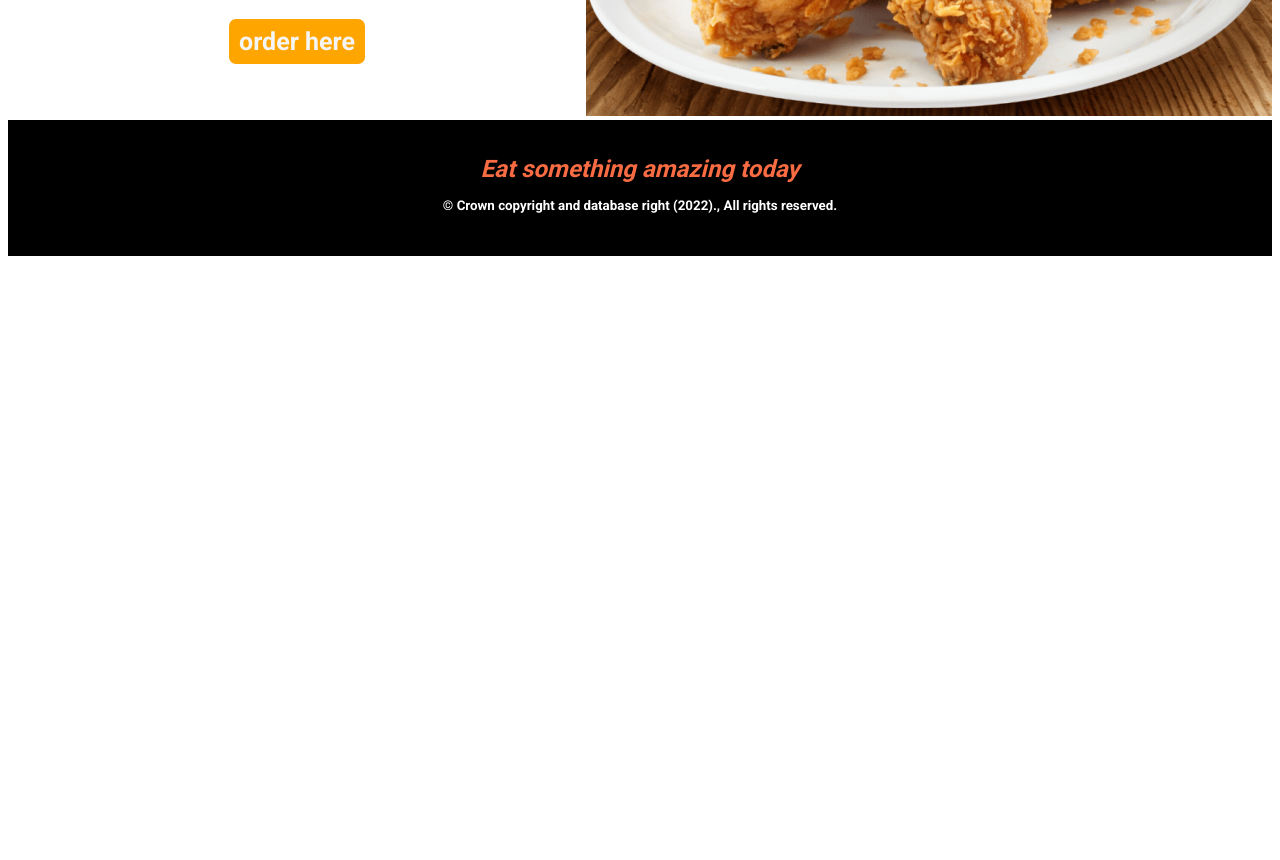
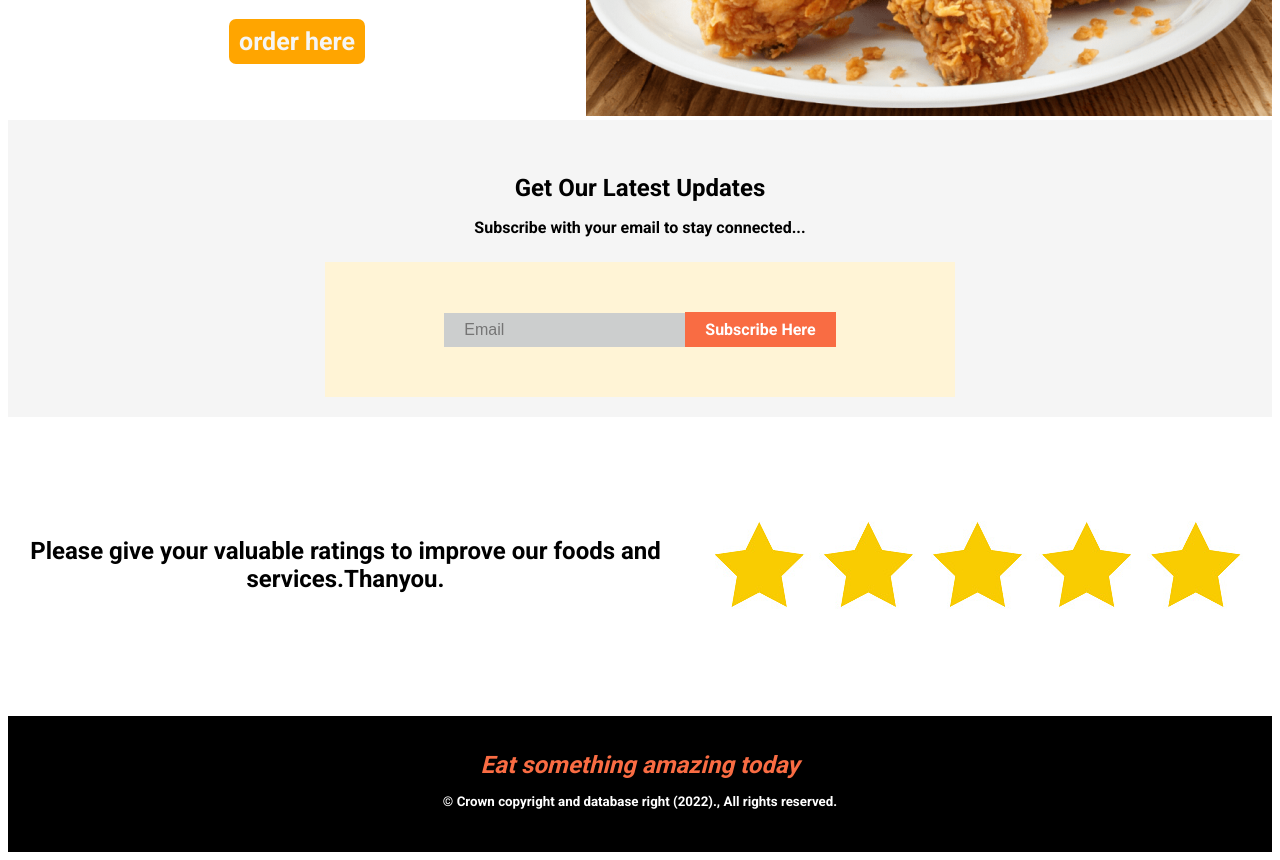
Before and after one commit to syedajebin/foodies, a plain HTML site: page index.html in a window 1280 px wide. Shown: the part 2400-3260 px from the top of the page. Before the commit the page ends 2664 px from the top, so only its background shows below. Drawn offline with Linux system fonts and the light colour scheme.

Commit message:
review added

```diff
--- a/index.html
+++ b/index.html
@@ -88,6 +88,34 @@
             <img src="images/chicken.png">
         </div>
     </section>
+    <!-- update section -->
+    <section id="update">
+        <div class="update">
+            <div class="update-top-text">
+                <h1>Get Our Latest Updates</h1>
+                <p>
+                    Subscribe with your email to stay connected...
+                </p>
+            </div>
+            <div class="update-bottom-field">
+                <form>
+                    <input type="email" placeholder="Email" class="update-field-btn email" />
+                    <a href="#" class="update-field-btn subscribe">Subscribe Here</a>
+                </form>
+            </div>
+        </div>
+    </section>
+    <!-- review section -->
+    <section class="review">
+    <div class="review-us">
+        <div class="review">
+            <h2>Please give your valuable ratings to improve our foods and services.Thanyou.</h2>
+        </div>
+        <div class="review-icon">
+            <img src="images/rating.jpg">
+        </div>
+    </div>
+    </section>
     <!-- footer part -->
     <footer>
         <h2>Eat something amazing today </h2>
--- a/style.css
+++ b/style.css
@@ -150,6 +150,70 @@ font-style: italic;
     border-radius: 7px;
 
 }
+/* update  section */
+ #update {
+    margin-bottom: 0px;
+    background-color: whitesmoke;
+  }
+  .update-top-text {
+    width: 600px;
+
+    margin: 0 auto;
+    padding: 15px;
+    text-align: center;
+  }
+  .update-top-text h1 {
+    margin-bottom: 16px;
+  }
+  .update-top-text p {
+    margin-bottom: 10px;
+  }
+  .update-bottom-field {
+    width: 600px;
+    text-align: center;
+    margin: 0 auto;
+    padding: 50px 15px;
+    background-color: #fff4d6;
+  }
+  .update-bottom-field .subscribe {
+    color: white;
+    font-weight: bold;
+  }
+  .update-bottom-field a {
+    background-color: #f96c43;
+    margin-left: -10px;
+  }
+
+  #update {
+    padding: 20px 0px;
+  }
+  .update-field-btn {
+    padding: 8px 20px;
+    display: inline-block;
+    border: none;
+    background-color: #cccece;
+    font-size: 16px;
+    text-decoration: none;
+
+  }
+  /* review section */
+.review-us{
+    display: flex;
+    text-align: center;
+    background-color: white
+    justify-content: center;
+    padding: 0px;
+
+
+}
+.review h2{
+    text-align: center;
+    justify-content: center;
+    padding-top: 100px;
+}
+
+
+
 /* footer */
 
  footer {
```
Also changed, not shown: images/rating.jpg (added).
